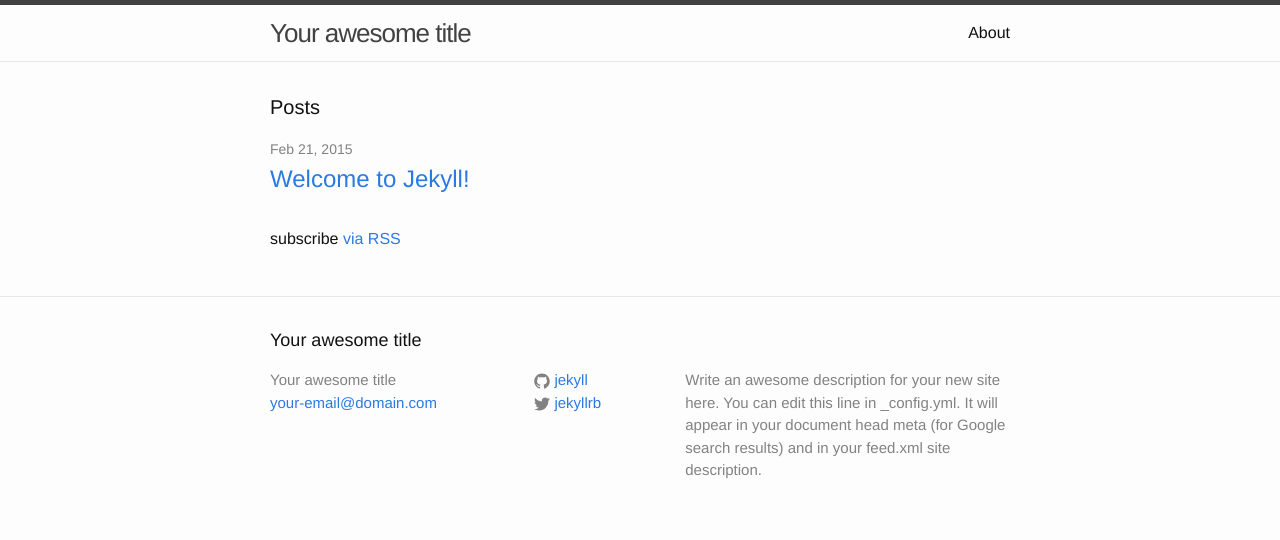
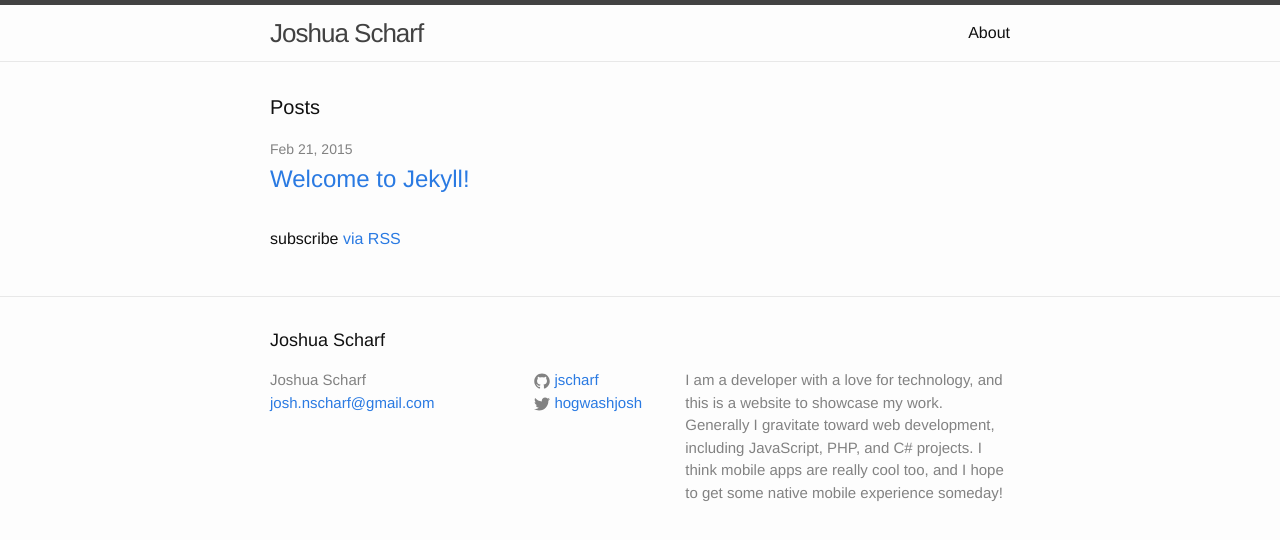
Before and after one commit to jscharf/jscharf.github.io, a Jekyll site: the page built from index.html, in a window 1280 px wide. Shown: the top 540 px of the page. Built offline with Jekyll 4.4.1, drawn with Linux system fonts in a browser that asks for light colours.

Commit message:
Edit config to include contact info and desc

```diff
--- a/_config.yml
+++ b/_config.yml
@@ -1,14 +1,14 @@
 # Site settings
-title: Your awesome title
-email: your-email@domain.com
+title: Joshua Scharf
+email: josh.nscharf@gmail.com
 description: > # this means to ignore newlines until "baseurl:"
-  Write an awesome description for your new site here. You can edit this
-  line in _config.yml. It will appear in your document head meta (for
-  Google search results) and in your feed.xml site description.
+  I am a developer with a love for technology, and this is a website to showcase my work.
+  Generally I gravitate toward web development, including JavaScript, PHP, and C# projects.
+  I think mobile apps are really cool too, and I hope to get some native mobile experience someday!
 baseurl: "" # the subpath of your site, e.g. /blog/
-url: "http://yourdomain.com" # the base hostname & protocol for your site
-twitter_username: jekyllrb
-github_username:  jekyll
+url: "http://jscharf.github.io" # the base hostname & protocol for your site
+twitter_username: hogwashjosh
+github_username:  jscharf
 
 # Build settings
 markdown: kramdown
```
